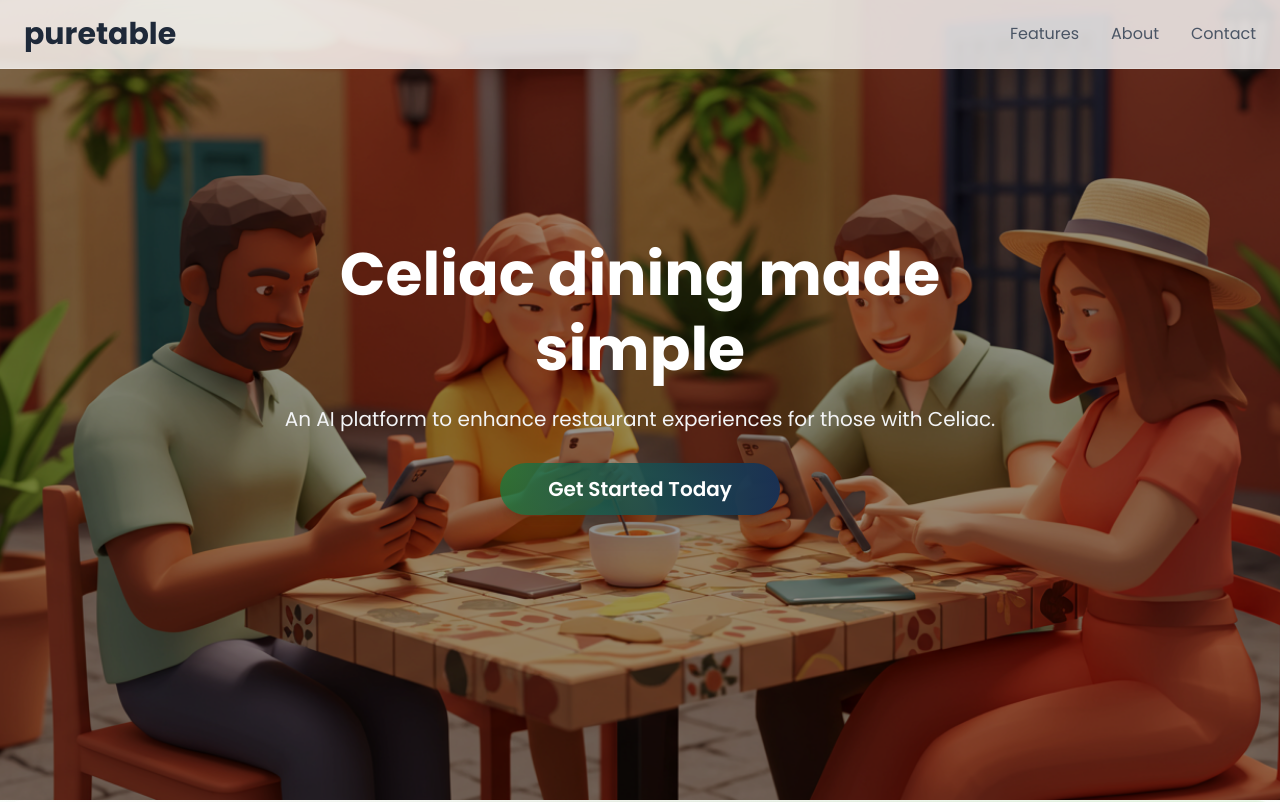
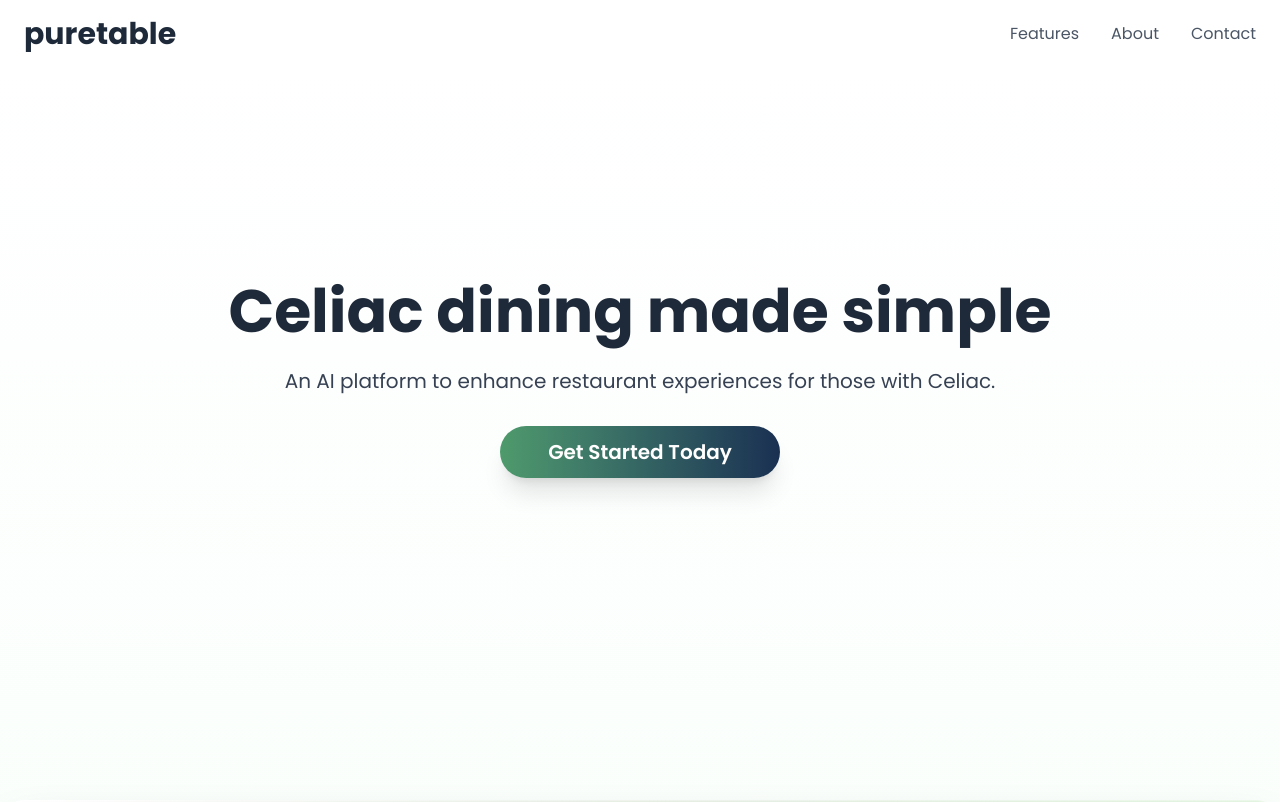
Before and after one commit to pedrothegreatt/puretable, a Next.js app: page / in a window 1280 px wide. Shown: the top 802 px of the page. Built offline with nearby package versions, Linux system fonts and the light colour scheme.

Commit message:
Removed background and made some changes to the bottom

```diff
--- a/app/page.js
+++ b/app/page.js
@@ -42,17 +42,15 @@ const App = () => {
   {/* Hero section */}
 <section
   className="relative min-h-screen flex items-center justify-center px-6 bg-cover bg-center"
-  style={{ backgroundImage: `url(${testimage.src})` }}
->
-  {/* Optional dark overlay */}
-  <div className="absolute inset-0 bg-black/40"></div>
+//  style={{ backgroundImage: `url(${testimage.src})` }}
+>{/* Optional dark overlay dcn absolute inset-0 bg-black/40 */}
 
   {/* Content */}
   <div className="relative z-10 container mx-auto text-center">
-    <h1 className="lg:text-6xl max-w-3xl mx-auto font-bold text-white mb-4 leading-tight">
+    <h1 className="lg:text-6xl max-w-4xl mx-auto font-bold text-gray-800 mb-4 leading-tight">
       Celiac dining made simple
     </h1>
-    <p className="sm:text-xl text-gray-100 mb-7 max-w-3xl mx-auto leading-relaxed">
+    <p className="sm:text-xl text-gray-700 mb-7 max-w-3xl mx-auto leading-relaxed">
       An AI platform to enhance restaurant experiences for those with Celiac.
     </p>
 
@@ -209,7 +207,7 @@ const App = () => {
                   </div>
                 </div>
                 <div className="flex-1">
-                  <h3 className="text-2xl font-semibold text-gray-800 mb-4">Search & Discover</h3>
+                  <h3 className="text-2xl font-semibold text-gray-800 mb-4 mt-10">Search & Discover</h3>
                   <p className="text-gray-600 leading-relaxed text-lg">
                     Enter your location and dietary preferences. Our AI instantly scans thousands of restaurants to find the safest options for you.
                   </p>
@@ -238,7 +236,7 @@ const App = () => {
                 </div>
                 <div className="flex-1">
                   <h3 className="text-2xl font-semibold text-gray-800 mb-4">Dine with Confidence</h3>
-                  <p className="text-gray-600 leading-relaxed text-lg">
+                  <p className="text-gray-600 leading-relaxed text-lg mb-15">
                     Make reservations directly through our platform, communicate your needs clearly to restaurants, and enjoy worry-free dining experiences.
                   </p>
                 </div>
@@ -251,7 +249,7 @@ const App = () => {
 
 
       {/* CTA section - Translucent */}
-      <section id="contact" className="py-20 mb-10 px-6">
+      <section id="contact" className="py-20 mb-10 mt-20 px-6">
         <div className="container mx-auto text-center">
             <h2 className="text-4xl sm:text-5xl font-bold text-gray-800 mb-6">
               Ready to Dine Safely?
```
